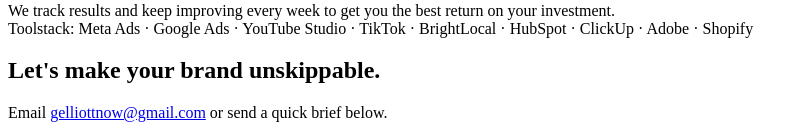
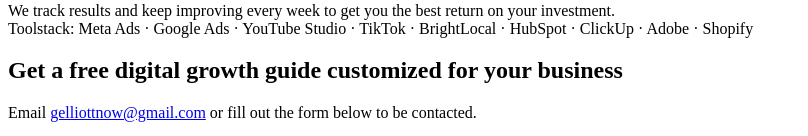
Before and after one commit to gelliottnow-jpg/vue-digital-portfolio, a Next.js app: page / in a window 1280 px wide. Shown: the part 9833-9969 px from the top of the page, without its empty margins (0-808 px from the left). Built offline with nearby package versions, Linux system fonts and the light colour scheme.

Commit message:
Update page.tsx

```diff
--- a/app/page.tsx
+++ b/app/page.tsx
@@ -176,7 +176,6 @@
   bubble: [
     "INSTAGRAM:https://www.instagram.com/p/C-YT4gLNNID/embed",
     "INSTAGRAM:https://www.instagram.com/reel/C-GOkmgoHCP/embed",
-    "INSTAGRAM:https://www.instagram.com/reel/C900qezoBT8/embed",
   ],
 };
 
@@ -538,9 +537,9 @@
   return (
     <section id="contact" className="py-16 md:py-24 bg-zinc-50">
       <div className="mx-auto max-w-3xl px-4 text-center">
-        <h2 className="text-3xl md:text-4xl font-semibold tracking-tight text-zinc-900">Let's make your brand unskippable.</h2>
+        <h2 className="text-3xl md:text-4xl font-semibold tracking-tight text-zinc-900">Get a free digital growth guide customized for your business</h2>
         <p className="mt-3 text-zinc-600">
-          Email <a className="underline" href="mailto:gelliottnow@gmail.com">gelliottnow@gmail.com</a> or send a quick brief below.
+          Email <a className="underline" href="mailto:gelliottnow@gmail.com">gelliottnow@gmail.com</a> or fill out the form below to be contacted.
         </p>
         <div className="mt-8 grid gap-3 text-left">
           <div>
```
